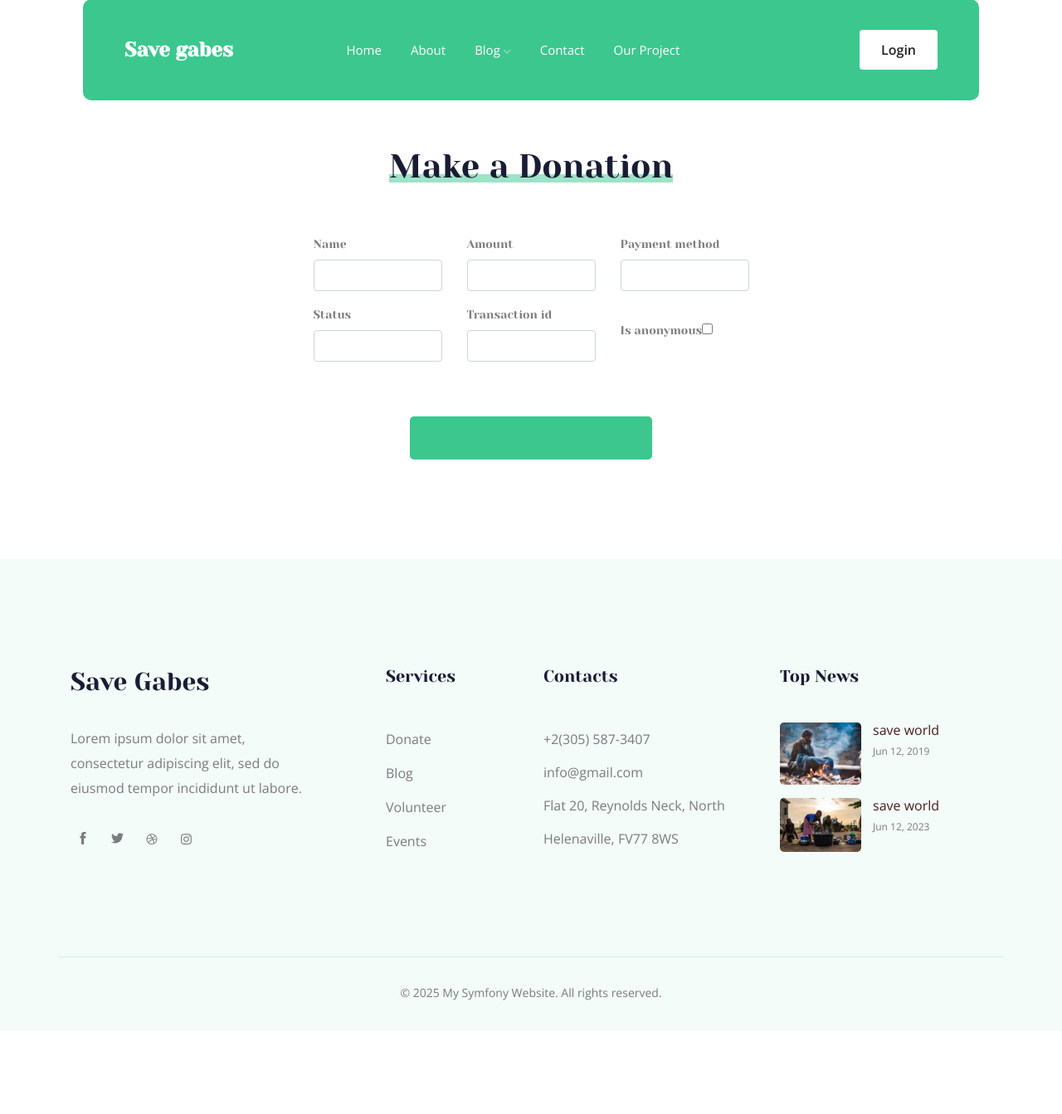
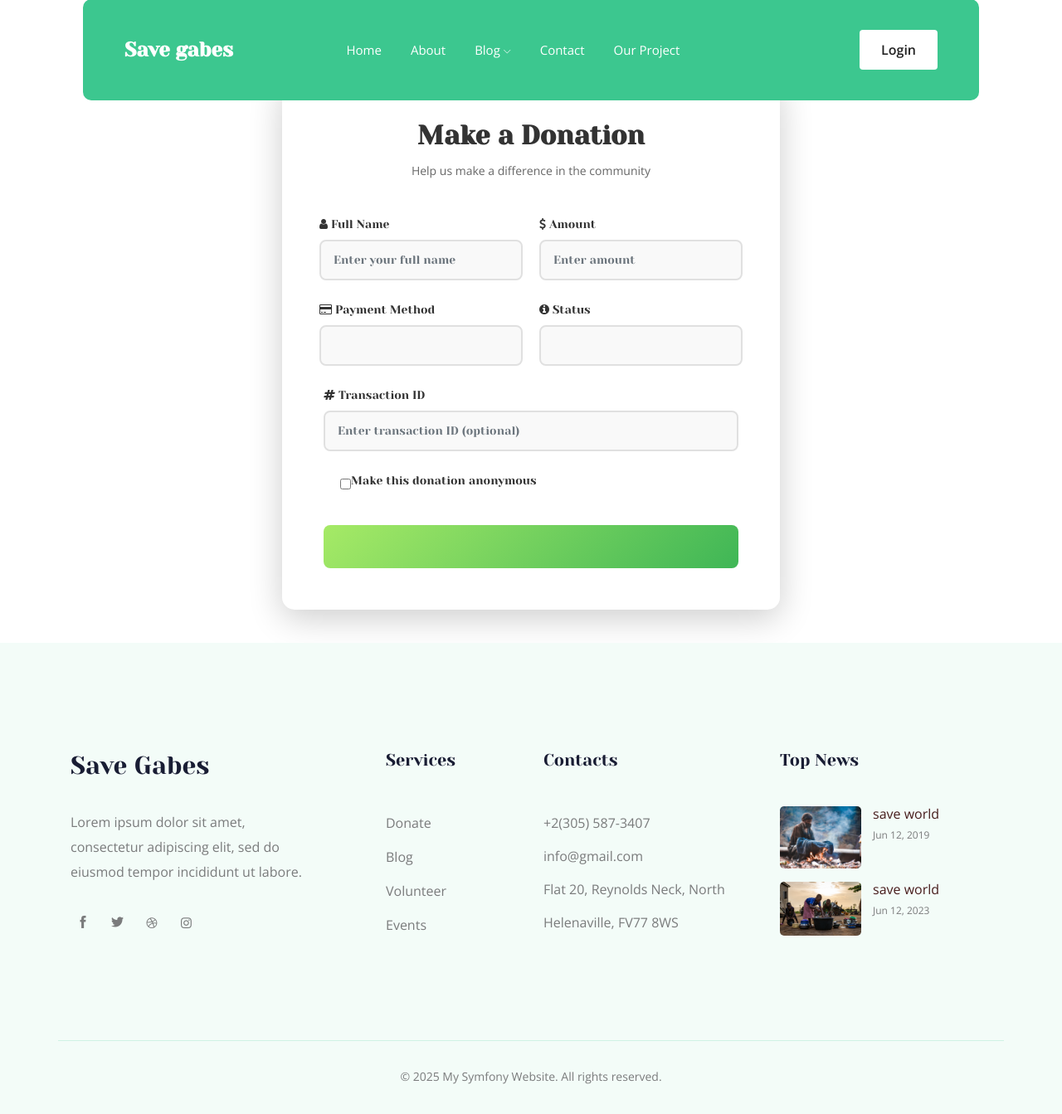
Before and after one commit to firasabdeljaouad/-Save_gabes, a Symfony app: template templates/donation/index.html.twig in a window 1280 px wide. Shown: the part 91-1434 px from the top of the page at 83% size. Before the commit the page ends 1297 px from the top, so only its background shows below. Run offline with Twig, Linux system fonts and the light colour scheme; the template is opened without the code that fills it, so the values that code supplies are empty; form fields are guessed from the names that the template uses; some libraries are stand-ins or nearby versions.

Commit message:
exchange form donation

```diff
--- a/templates/base.html.twig
+++ b/templates/base.html.twig
@@ -487,7 +487,7 @@
                             </nav>
                             <div class="Appointment">
                                 <div class="book_btn">
-                                    <a href="{{ path('app_login') }}">Login</a>
+                                    <a href="#">Login</a>
                                 </div>
                             </div>
                             <button class="mobile-toggle" type="button" onclick="toggleMobileMenu()" aria-label="Toggle menu">
--- a/templates/cause_details/index.html.twig
+++ b/templates/cause_details/index.html.twig
@@ -46,7 +46,7 @@
 
                                 <span>Goal: ${{ projet.TargetAmount }} </span>
                             </div>
-                            <h4>Clothes For Everyone</h4>
+                            <h4>{{ projet.name }}</h4>
                             <p>{{ projet.alldescription }}</p>
                              </div>
                         <a href="{{ path('app_donations_details', {'id': projet.id}) }}">list donation </a>
--- a/templates/donation/index.html.twig
+++ b/templates/donation/index.html.twig
@@ -1,56 +1,244 @@
 {% extends 'base.html.twig' %}
 
-{% block title %}Hello DonationController!{% endblock %}
+{% block title %}Make a Donation{% endblock %}
 
 {% block body %}
-    <div data-scroll-index='1' class="make_donation_area section_padding">
-        <div class="container">
-            <div class="row justify-content-center">
-                <div class="col-lg-6">
-                    <div class="section_title text-center mb-55">
-                        <h3><span>Make a Donation</span></h3>
-                    </div>
+<style>
+    .donation-container {
+        min-height: calc(100vh - 200px);
+        display: flex;
+        align-items: center;
+        justify-content: center;
+        padding: 40px 20px;
+    }
+
+    .donation-card {
+        background: white;
+        border-radius: 15px;
+        box-shadow: 0 10px 40px rgba(0, 0, 0, 0.2);
+        padding: 50px;
+        max-width: 600px;
+        width: 100%;
+        animation: fadeInUp 0.6s ease-out;
+    }
+
+    @keyframes fadeInUp {
+        from {
+            opacity: 0;
+            transform: translateY(30px);
+        }
+        to {
+            opacity: 1;
+            transform: translateY(0);
+        }
+    }
+
+    .donation-header {
+        text-align: center;
+        margin-bottom: 40px;
+    }
+
+    .donation-header h1 {
+        color: #333;
+        font-size: 32px;
+        font-weight: 700;
+        margin-bottom: 10px;
+    }
+
+    .donation-header p {
+        color: #666;
+        font-size: 14px;
+    }
+
+    .form-group {
+        margin-bottom: 25px;
+    }
+
+    .form-group label {
+        display: block;
+        margin-bottom: 8px;
+        color: #333;
+        font-weight: 500;
+        font-size: 14px;
+    }
+
+    .form-control {
+        width: 100%;
+        padding: 12px 15px;
+        border: 2px solid #e0e0e0;
+        border-radius: 8px;
+        font-size: 14px;
+        transition: all 0.3s ease;
+        background-color: #f9f9f9;
+    }
+
+    .form-control:focus {
+        outline: none;
+        border-color: #55af55;
+        background-color: white;
+        box-shadow: 0 0 0 3px rgba(85, 175, 85, 0.1);
+    }
+
+    select.form-control {
+        cursor: pointer;
+    }
+
+    .form-check {
+        display: flex;
+        align-items: center;
+        margin-top: 10px;
+    }
+
+    .form-check-input {
+        width: 18px;
+        height: 18px;
+        margin-right: 10px;
+        cursor: pointer;
+    }
+
+    .form-check-label {
+        margin: 0;
+        cursor: pointer;
+        font-weight: 400;
+    }
+
+    .btn-donate {
+        width: 100%;
+        padding: 14px;
+        background: linear-gradient(135deg, #a6ea66 0%, #3fb656 100%);
+        color: white;
+        border: none;
+        border-radius: 8px;
+        font-size: 16px;
+        font-weight: 600;
+        cursor: pointer;
+        transition: all 0.3s ease;
+        margin-top: 10px;
+        position: relative;
+    }
+
+    .btn-donate::before {
+        content: '\f004';
+        font-family: 'FontAwesome';
+        margin-right: 8px;
+    }
+
+    .btn-donate:hover {
+        transform: translateY(-2px);
+        box-shadow: 0 4px 12px rgba(163, 234, 102, 0.4);
+    }
+
+    .btn-donate:active {
+        transform: translateY(0);
+    }
+
+    .alert {
+        padding: 12px 15px;
+        border-radius: 8px;
+        margin-bottom: 20px;
+        font-size: 14px;
+    }
+
+    .alert-danger {
+        background-color: #fee;
+        border: 1px solid #fcc;
+        color: #c33;
+    }
+
+    .form-row {
+        display: grid;
+        grid-template-columns: 1fr 1fr;
+        gap: 20px;
+    }
+
+    .form-row-full {
+        grid-column: 1 / -1;
+    }
+
+    @media (max-width: 768px) {
+        .form-row {
+            grid-template-columns: 1fr;
+        }
+    }
+
+    @media (max-width: 576px) {
+        .donation-card {
+            padding: 30px 20px;
+        }
+
+        .donation-header h1 {
+            font-size: 26px;
+        }
+    }
+</style>
+
+<div class="donation-container">
+    <div class="donation-card">
+        {{ form_start(form, {'attr': {'novalidate': 'novalidate'}}) }}
+            <div class="donation-header">
+                <h1>Make a Donation</h1>
+                <p>Help us make a difference in the community</p>
+            </div>
+
+            <div class="form-row">
+                <div class="form-group">
+                    <label for="{{ form.name.vars.id }}">
+                        <i class="fa fa-user"></i> Full Name
+                    </label>
+                    {{ form_widget(form.name, {'attr': {'class': 'form-control', 'placeholder': 'Enter your full name'}}) }}
+                    {{ form_errors(form.name) }}
+                </div>
+
+                <div class="form-group">
+                    <label for="{{ form.amount.vars.id }}">
+                        <i class="fa fa-dollar"></i> Amount
+                    </label>
+                    {{ form_widget(form.amount, {'attr': {'class': 'form-control', 'placeholder': 'Enter amount'}}) }}
+                    {{ form_errors(form.amount) }}
                 </div>
             </div>
-            <div class="row justify-content-center">
-                <div class="col-lg-6">
-                    {{ form_start(form, {'attr': {'class': 'donation_form'}}) }}
-                    <div class="row align-items-center">
-                        <div class="col-md-4">
-                            {{ form_row(form.name) }}
-                        </div>
-                        <div class="col-md-4">
-                            {{ form_row(form.amount) }}
-                        </div>
-                        <div class="col-md-4">
-                            {{ form_row(form.paymentMethod) }}
-                        </div>
-                        <div class="col-md-4">
-                            {{ form_row(form.status) }}
-                        </div>
-                        <div class="col-md-4">
-                            {{ form_row(form.transactionId) }}
-                        </div>
-                        <div class="col-md-4">
-                            {{ form_row(form.isAnonymous) }}
-                        </div>
-                    </div>
-                    <div class="row">
-                        <div class="col-12">
-                            <div class="donate_now_btn text-center">
-                                {{ form_widget(form.donateNow, {
-                                    'label': 'Donate Now', 'attr':
-                                    {'class': 'boxed-btn4'}
 
-                                })
-                                }}
-                            </div>
-                        </div>
-                    </div>
-                    {{ form_end(form) }}
+            <div class="form-row">
+                <div class="form-group">
+                    <label for="{{ form.paymentMethod.vars.id }}">
+                        <i class="fa fa-credit-card"></i> Payment Method
+                    </label>
+                    {{ form_widget(form.paymentMethod, {'attr': {'class': 'form-control'}}) }}
+                    {{ form_errors(form.paymentMethod) }}
+                </div>
+
+                <div class="form-group">
+                    <label for="{{ form.status.vars.id }}">
+                        <i class="fa fa-info-circle"></i> Status
+                    </label>
+                    {{ form_widget(form.status, {'attr': {'class': 'form-control'}}) }}
+                    {{ form_errors(form.status) }}
                 </div>
             </div>
-        </div>
+
+            <div class="form-group form-row-full">
+                <label for="{{ form.transactionId.vars.id }}">
+                    <i class="fa fa-hashtag"></i> Transaction ID
+                </label>
+                {{ form_widget(form.transactionId, {'attr': {'class': 'form-control', 'placeholder': 'Enter transaction ID (optional)'}}) }}
+                {{ form_errors(form.transactionId) }}
+            </div>
+
+            <div class="form-group form-row-full">
+                <div class="form-check">
+                    {{ form_widget(form.isAnonymous, {'attr': {'class': 'form-check-input'}}) }}
+                    <label class="form-check-label" for="{{ form.isAnonymous.vars.id }}">
+                        Make this donation anonymous
+                    </label>
+                </div>
+                {{ form_errors(form.isAnonymous) }}
+            </div>
+
+            {{ form_widget(form.donateNow, {
+                'label': 'Donate Now',
+                'attr': {'class': 'btn-donate'}
+            }) }}
+        {{ form_end(form) }}
     </div>
-
+</div>
 {% endblock %}
--- a/templates/projet/add_projet.html.twig
+++ b/templates/projet/add_projet.html.twig
@@ -7,7 +7,7 @@
         <div class="form">
             <h2>Ajoute un Projet</h2>
 
-            {{ form_start(form) }}
+            {{ form_start(form,{'attr':{'novalidate': 'novalidate'}}) }}
 
             {{ form_row(form.name, {
                 attr: {'class': 'form-control'}
--- a/templates/projet/index.html.twig
+++ b/templates/projet/index.html.twig
@@ -59,14 +59,14 @@
                                 </div>
 
                                 <div class="balance d-flex justify-content-between align-items-center">
-                                    <span>Goal: {{ projet.TargetAmount }} </span>
+                                    <span>Goal:$ {{ projet.TargetAmount }} </span>
                                 </div>
 
                                 <b>Start : {{ projet.startDate|date('Y-m-d') }}</b>
                                 <b>End : {{ projet.endDate|date('Y-m-d') }}</b>
                                 <br>
 
-                                <a href="cause_details.html"><h4>{{ projet.name }}</h4></a>
+                                <h4>{{ projet.name }}</h4>
                                 <p>{{ projet.description }}</p>
                                 <a class="read_more" href="{{ path('app_cause_details', { id: projet.id }) }}">Read More</a>
                                 <br>
```
Also changed, not shown: src/Entity/Donation.php (+6 -8 lines), 1 other file.
